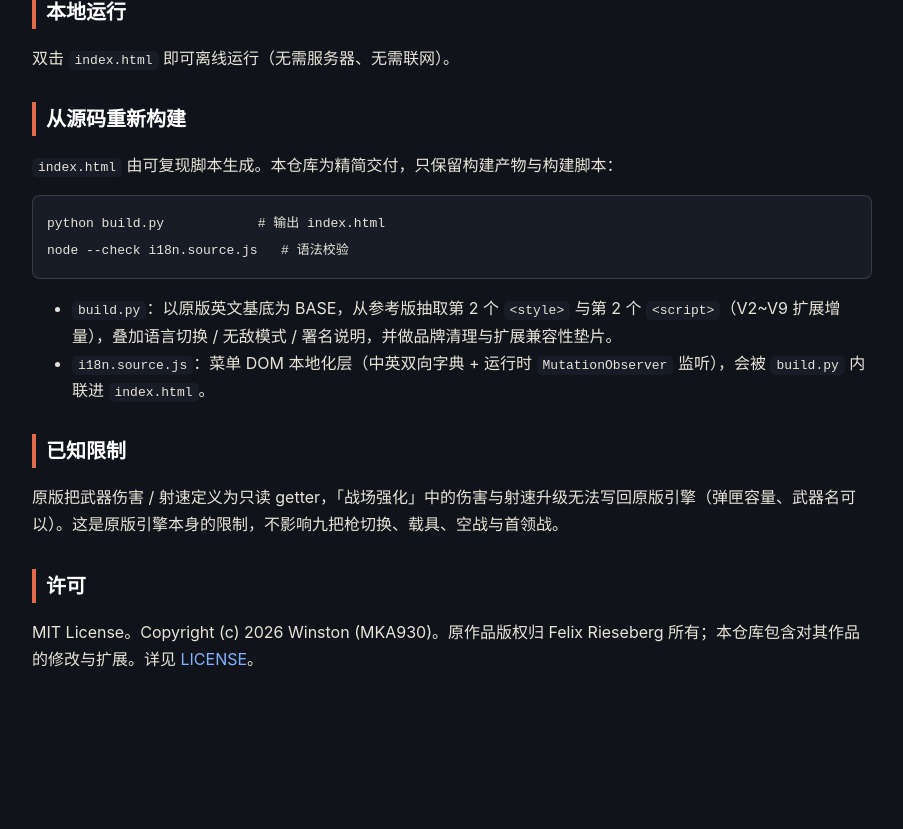
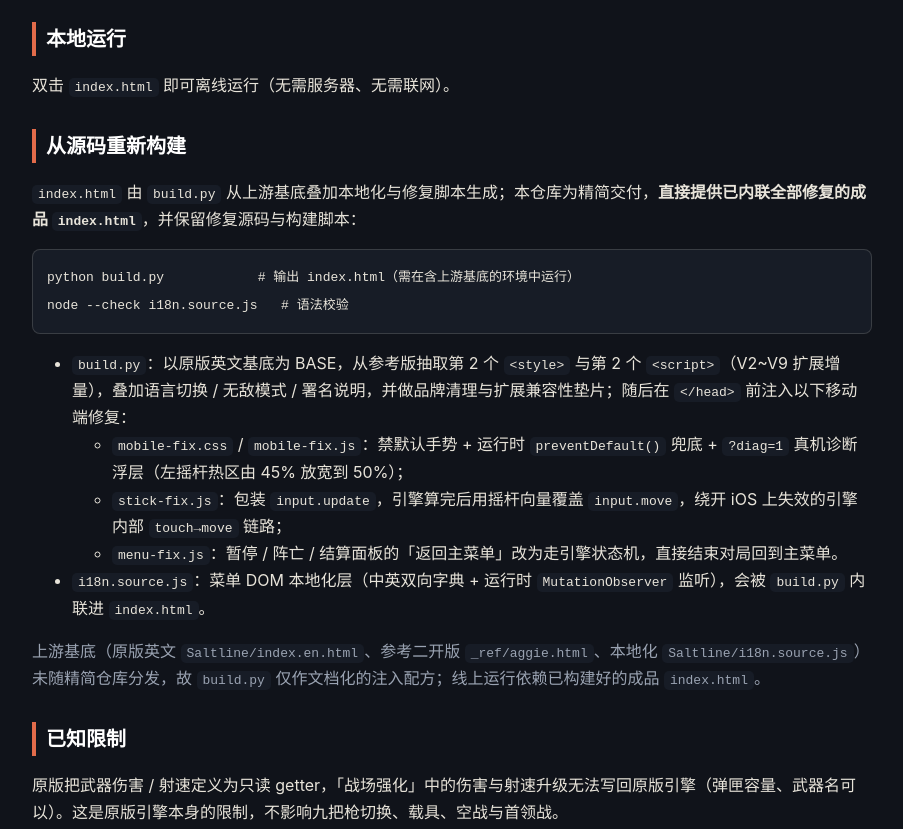
Before and after one commit to MKA930/saltline-extended, a plain HTML site: page readme.html in a window 1280 px wide. Shown: the part 1075-1904 px from the top of the page, without its empty margins (188-1091 px from the left). Before the commit the page ends 1828 px from the top, so only its background shows below. Drawn offline with Linux system fonts and the light colour scheme.

Commit message:
docs: 更新移动端修复文档至准确根因（iOS 引擎内部 touch→move 失效，v3 stick-fix 绕开），同步 README 与双语 readme.html

```diff
--- a/readme.html
+++ b/readme.html
@@ -49,7 +49,7 @@
   <!-- ===================== 中文 ===================== -->
   <section class="sec show" data-lang="zh">
     <p class="muted">⚠️ 未完整测试，可能存在未知 bug；中/英文均为机器翻译，可能不准确。<br><strong>已知问题：</strong>暂无（原「ESC / 返回主菜单无法退出」已修复，见下方更新说明）。</p>
-    <p class="muted">✅ 2026-11 更新：修复了移动端虚拟摇杆无法移动的问题；修复了暂停后点击「返回主菜单」无效的问题 —— 现在会直接结束当前对局并回到主菜单（ESC 仍为暂停 / 继续）。</p>
+    <p class="muted">✅ 2026-11 更新：修复了移动端虚拟摇杆无法移动的问题（真机 iOS 上引擎内部 <code>touch→move</code> 换算失效、向量恒为 0，改用 <code>stick-fix.js</code> 包装 <code>input.update</code> 直接写入摇杆向量绕开该链路）；修复了暂停后点击「返回主菜单」无效的问题 —— 现在会直接结束当前对局并回到主菜单（ESC 仍为暂停 / 继续）。</p>
     <h2>这是什么</h2>
     <p>《Saltline》是一款用纯 HTML / Three.js 实现的 3D 第一人称港务突防小游戏。本仓库在原版基础上：</p>
     <ul>
@@ -76,13 +76,20 @@
     <p>双击 <code>index.html</code> 即可离线运行（无需服务器、无需联网）。</p>
 
     <h2>从源码重新构建</h2>
-    <p><code>index.html</code> 由可复现脚本生成。本仓库为精简交付，只保留构建产物与构建脚本：</p>
-    <pre><code>python build.py            # 输出 index.html
+    <p><code>index.html</code> 由 <code>build.py</code> 从上游基底叠加本地化与修复脚本生成；本仓库为精简交付，<strong>直接提供已内联全部修复的成品 <code>index.html</code></strong>，并保留修复源码与构建脚本：</p>
+    <pre><code>python build.py            # 输出 index.html（需在含上游基底的环境中运行）
 node --check i18n.source.js   # 语法校验</code></pre>
     <ul>
-      <li><code>build.py</code>：以原版英文基底为 BASE，从参考版抽取第 2 个 <code>&lt;style&gt;</code> 与第 2 个 <code>&lt;script&gt;</code>（V2~V9 扩展增量），叠加语言切换 / 无敌模式 / 署名说明，并做品牌清理与扩展兼容性垫片。</li>
+      <li><code>build.py</code>：以原版英文基底为 BASE，从参考版抽取第 2 个 <code>&lt;style&gt;</code> 与第 2 个 <code>&lt;script&gt;</code>（V2~V9 扩展增量），叠加语言切换 / 无敌模式 / 署名说明，并做品牌清理与扩展兼容性垫片；随后在 <code>&lt;/head&gt;</code> 前注入以下移动端修复：
+        <ul>
+          <li><code>mobile-fix.css</code> / <code>mobile-fix.js</code>：禁默认手势 + 运行时 <code>preventDefault()</code> 兜底 + <code>?diag=1</code> 真机诊断浮层（左摇杆热区由 45% 放宽到 50%）；</li>
+          <li><code>stick-fix.js</code>：包装 <code>input.update</code>，引擎算完后用摇杆向量覆盖 <code>input.move</code>，绕开 iOS 上失效的引擎内部 <code>touch→move</code> 链路；</li>
+          <li><code>menu-fix.js</code>：暂停 / 阵亡 / 结算面板的「返回主菜单」改为走引擎状态机，直接结束对局回到主菜单。</li>
+        </ul>
+      </li>
       <li><code>i18n.source.js</code>：菜单 DOM 本地化层（中英双向字典 + 运行时 <code>MutationObserver</code> 监听），会被 <code>build.py</code> 内联进 <code>index.html</code>。</li>
     </ul>
+    <p class="muted">上游基底（原版英文 <code>Saltline/index.en.html</code>、参考二开版 <code>_ref/aggie.html</code>、本地化 <code>Saltline/i18n.source.js</code>）未随精简仓库分发，故 <code>build.py</code> 仅作文档化的注入配方；线上运行依赖已构建好的成品 <code>index.html</code>。</p>
 
     <h2>已知限制</h2>
     <p>原版把武器伤害 / 射速定义为只读 getter，「战场强化」中的伤害与射速升级无法写回原版引擎（弹匣容量、武器名可以）。这是原版引擎本身的限制，不影响九把枪切换、载具、空战与首领战。</p>
@@ -94,7 +101,7 @@ node --check i18n.source.js   # 语法校验</code></pre>
   <!-- ===================== English ===================== -->
   <section class="sec" data-lang="en">
     <p class="muted">⚠️ Not fully tested — unknown bugs may exist; both the Chinese and English UI texts are machine-translated and may be inaccurate.<br><strong>Known issue:</strong> None (the former "Back to menu" issue has been fixed, see the update note below).</p>
-    <p class="muted">✅ Nov 2026 update: Fixed the mobile virtual joystick not moving the player; fixed "Back to menu" not working while paused — it now ends the current run and returns to the main menu (ESC still pauses / resumes).</p>
+    <p class="muted">✅ Nov 2026 update: Fixed the mobile virtual joystick not moving the player (on real iOS the engine's internal touch→move conversion silently produced a zero vector; <code>stick-fix.js</code> now wraps <code>input.update</code> and writes the joystick vector directly, bypassing that broken path); fixed "Back to menu" not working while paused — it now ends the current run and returns to the main menu (ESC still pauses / resumes).</p>
     <h2>What this is</h2>
     <p><i>Saltline</i> is a 3D first-person port-breaching game built as a single HTML file with Three.js. This repository extends the original:</p>
     <ul>
@@ -121,13 +128,20 @@ node --check i18n.source.js   # 语法校验</code></pre>
     <p>Double-click <code>index.html</code> — it runs fully offline (no server, no network).</p>
 
     <h2>Rebuild from source</h2>
-    <p><code>index.html</code> is produced by a reproducible script. This repo ships a trimmed deliverable — only the build output and the build script:</p>
-    <pre><code>python build.py            # emits index.html
+    <p><code>index.html</code> is produced by <code>build.py</code> from the upstream base plus the localization and fix scripts. This repo ships a trimmed deliverable — it <strong>ships the pre-built <code>index.html</code> with all fixes already inlined</strong>, along with the fix sources and the build script:</p>
+    <pre><code>python build.py            # emits index.html (run in an environment that has the upstream base)
 node --check i18n.source.js   # syntax check</code></pre>
     <ul>
-      <li><code>build.py</code>: uses the original English base, extracts the 2nd <code>&lt;style&gt;</code> and 2nd <code>&lt;script&gt;</code> (the V2–V9 extension increment) from the reference build, layers on language switch / god mode / attribution, and applies debranding plus an extension-compatibility shim.</li>
+      <li><code>build.py</code>: uses the original English base, extracts the 2nd <code>&lt;style&gt;</code> and 2nd <code>&lt;script&gt;</code> (the V2–V9 extension increment) from the reference build, layers on language switch / god mode / attribution, and applies debranding plus an extension-compatibility shim; it then injects the following mobile fixes before <code>&lt;/head&gt;</code>:
+        <ul>
+          <li><code>mobile-fix.css</code> / <code>mobile-fix.js</code>: disabled default gestures + a runtime <code>preventDefault()</code> fallback + the <code>?diag=1</code> on-device diagnostic overlay (left joystick hot-zone widened from 45% to 50%);</li>
+          <li><code>stick-fix.js</code>: wraps <code>input.update</code> and overwrites <code>input.move</code> with the joystick vector after the engine finishes, bypassing the broken internal <code>touch→move</code> path on iOS;</li>
+          <li><code>menu-fix.js</code>: the "Back to menu" button on the pause / death / results panels is rerouted through the engine state machine, ending the run and returning to the main menu.</li>
+        </ul>
+      </li>
       <li><code>i18n.source.js</code>: the menu DOM localization layer (bidirectional CN/EN dictionary + runtime <code>MutationObserver</code>); <code>build.py</code> inlines it into <code>index.html</code>.</li>
     </ul>
+    <p class="muted">The upstream base (original English <code>Saltline/index.en.html</code>, reference second-dev <code>_ref/aggie.html</code>, localization <code>Saltline/i18n.source.js</code>) is not shipped in this trimmed repo, so <code>build.py</code> serves mainly as a documented injection recipe; the live build depends on the pre-built <code>index.html</code>.</p>
 
     <h2>Known limitations</h2>
     <p>The original defines weapon damage / fire-rate as read-only getters, so the "field upgrades" for damage and fire-rate cannot be written back to the original engine (magazine size and weapon name can). This is a limitation of the original engine and does not affect weapon switching, vehicles, air combat, or the boss fight.</p>
```
Also changed, not shown: 2 other files.
